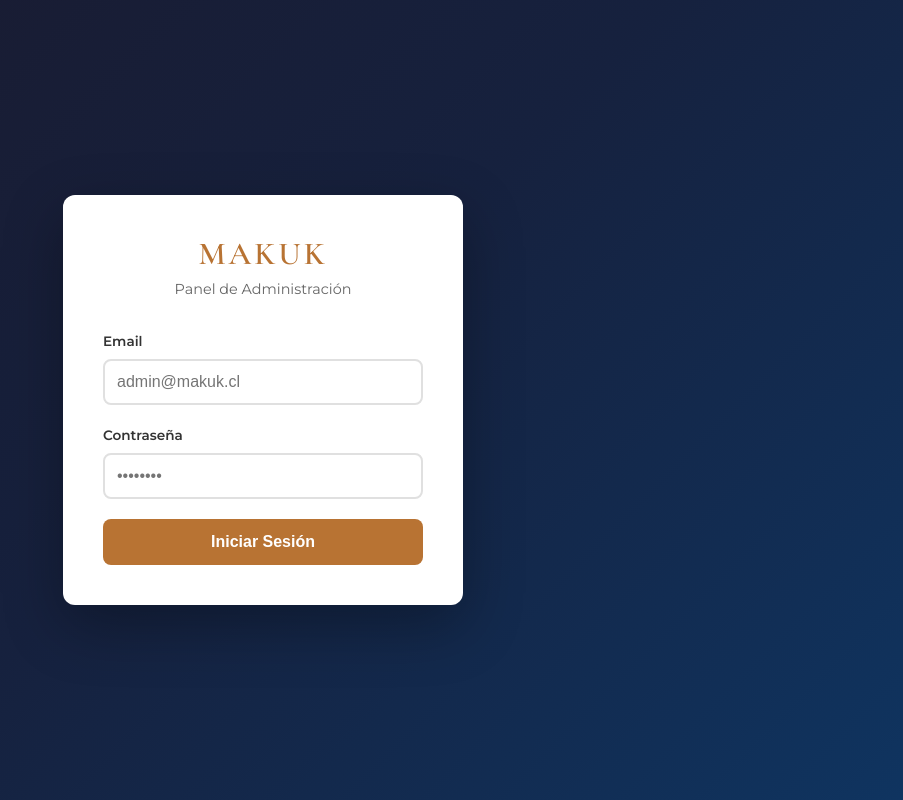
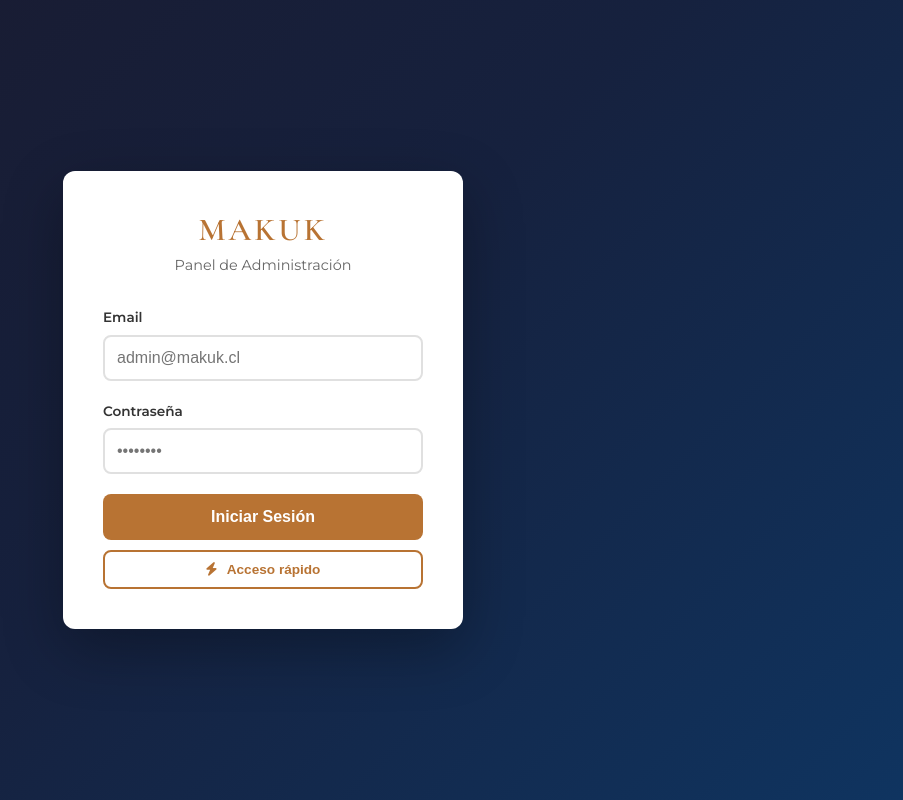
Before and after one commit to pato1982/makuk, a React (Vite) app: page /admin/login in a window 1280 px wide. Shown: the whole page, without its empty margins (377-1280 px from the left). Built offline with nearby package versions, Linux system fonts and the light colour scheme.

Commit message:
Agregar botón acceso rápido al login y limpiar console.log
- Botón "Acceso rápido" en login para entrar sin escribir credenciales
- Removidos console.log de debug en AuthContext

Co-Authored-By: Claude Opus 4.6 <noreply@anthropic.com>

```diff
--- a/src/context/AuthContext.jsx
+++ b/src/context/AuthContext.jsx
@@ -11,8 +11,6 @@ export function AuthProvider({ children }) {
   const login = useCallback((email, password) => {
     const validUser = import.meta.env.VITE_ADMIN_USER || 'admin@makuk.cl';
     const validPass = import.meta.env.VITE_ADMIN_PASS || 'makuk2024';
-    console.log('ENV:', validUser, validPass);
-    console.log('INPUT:', email, password);
     if (email === validUser && password === validPass) {
       localStorage.setItem(AUTH_KEY, 'true');
       setIsAuthenticated(true);
--- a/src/pages/admin/Login.jsx
+++ b/src/pages/admin/Login.jsx
@@ -48,6 +48,19 @@ function Login() {
           </div>
           <button type="submit" className="btn-login">Iniciar Sesión</button>
         </form>
+        <button
+          type="button"
+          className="btn-quick-login"
+          onClick={() => {
+            const user = import.meta.env.VITE_ADMIN_USER || 'admin@makuk.cl';
+            const pass = import.meta.env.VITE_ADMIN_PASS || 'makuk2024';
+            if (login(user, pass)) {
+              navigate('/admin');
+            }
+          }}
+        >
+          <i className="fas fa-bolt"></i> Acceso rápido
+        </button>
       </div>
     </div>
   );
--- a/src/styles/admin.css
+++ b/src/styles/admin.css
@@ -87,6 +87,29 @@
 
 .btn-login:hover {
   background: #a0622b;
+}
+
+.btn-quick-login {
+  width: 100%;
+  padding: 10px;
+  margin-top: 10px;
+  background: transparent;
+  color: #b87333;
+  border: 2px solid #b87333;
+  border-radius: 8px;
+  font-size: 0.85rem;
+  font-weight: 600;
+  cursor: pointer;
+  transition: all 0.3s;
+}
+
+.btn-quick-login:hover {
+  background: #b87333;
+  color: #fff;
+}
+
+.btn-quick-login i {
+  margin-right: 6px;
 }
 
 /* --- Admin Layout --- */
```
